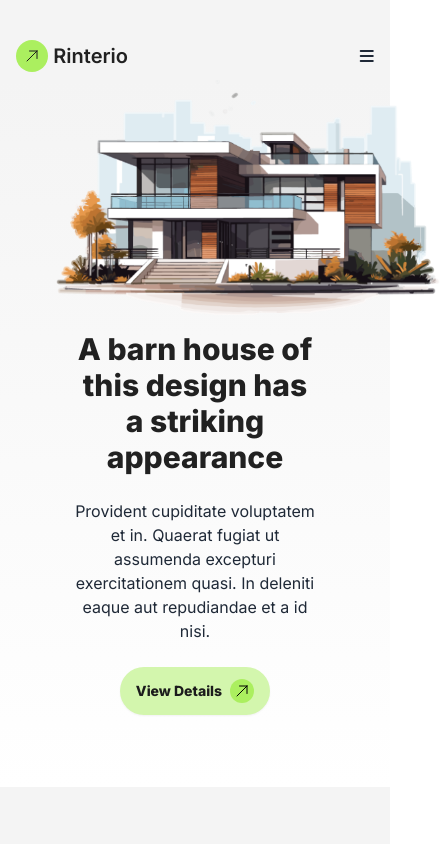
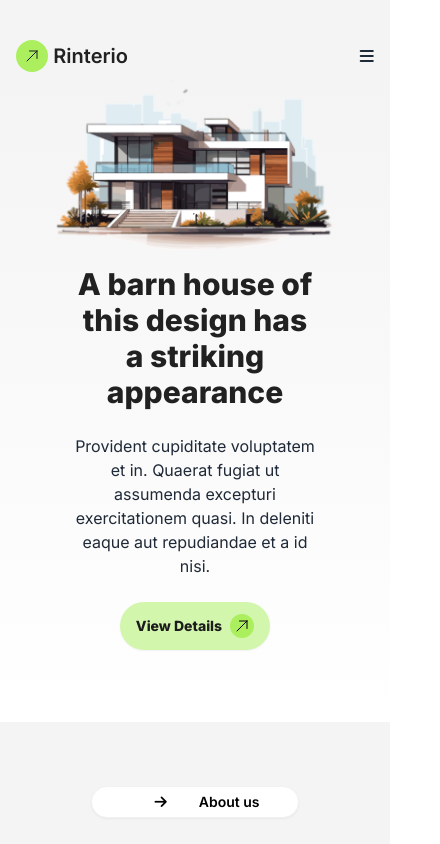
Before and after one commit to sham-im/design-liveable-space, a plain HTML site: page index.html in a window 390 px wide. Shown: the top 844 px of the page, 440 px wide, since content can reach past the window. Drawn offline with nearby package versions, Linux system fonts and the light colour scheme.

Commit message:
revision succesful

```diff
--- a/index.html
+++ b/index.html
@@ -127,7 +127,7 @@
 
     <section class="bg-gradient-to-b from-[#F4F4F4] to-[#FFFFFF] px-14">
       <div class="mx-auto">
-        <img class="mx-auto max-h-96 max-w-96" src="assets/banner.png" alt="Banner image" />
+        <img class="mx-auto max-h-96 max-w-auto lg:max-w-96" src="assets/banner.png" alt="Banner image" />
       </div>
       <div class="hero">
         <div class="hero-content text-center my-0">
```
